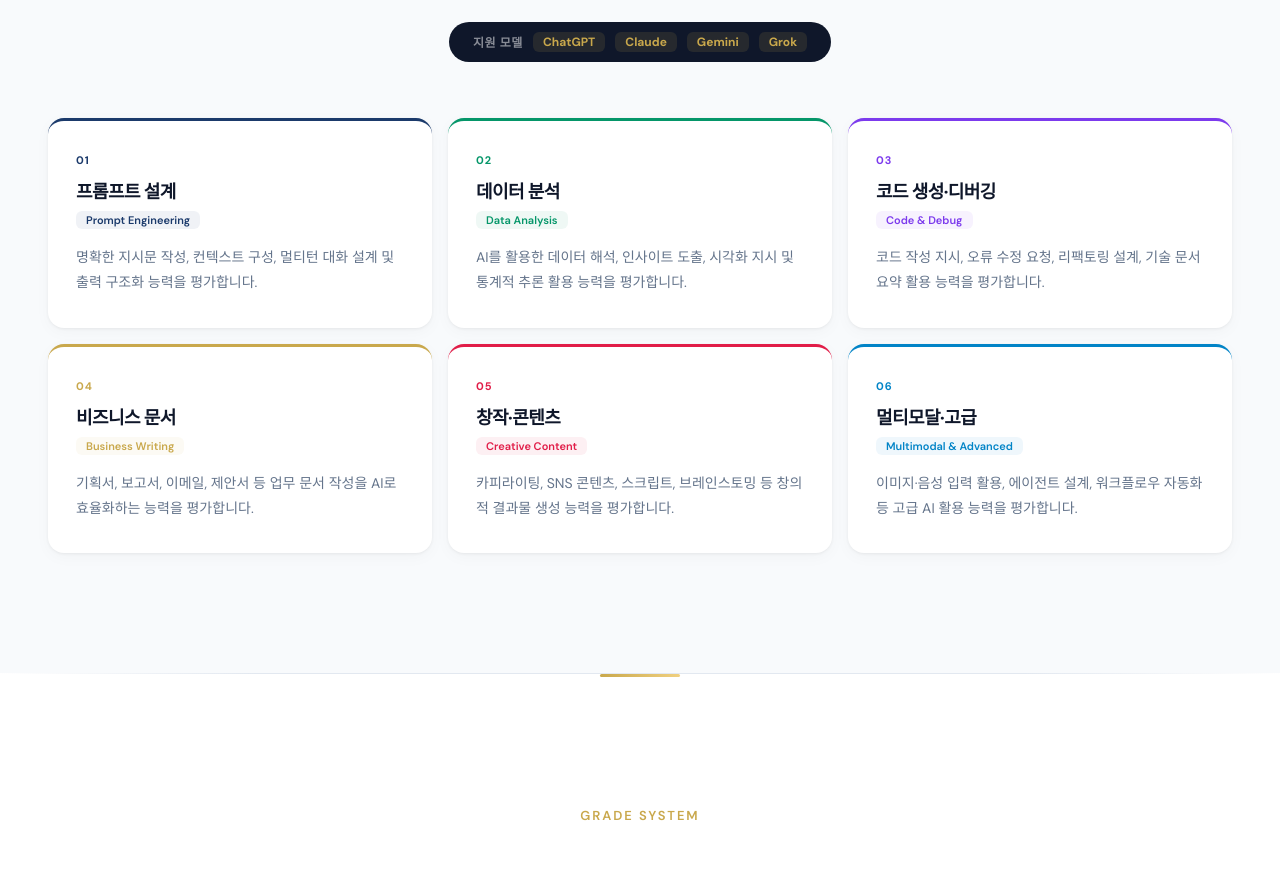
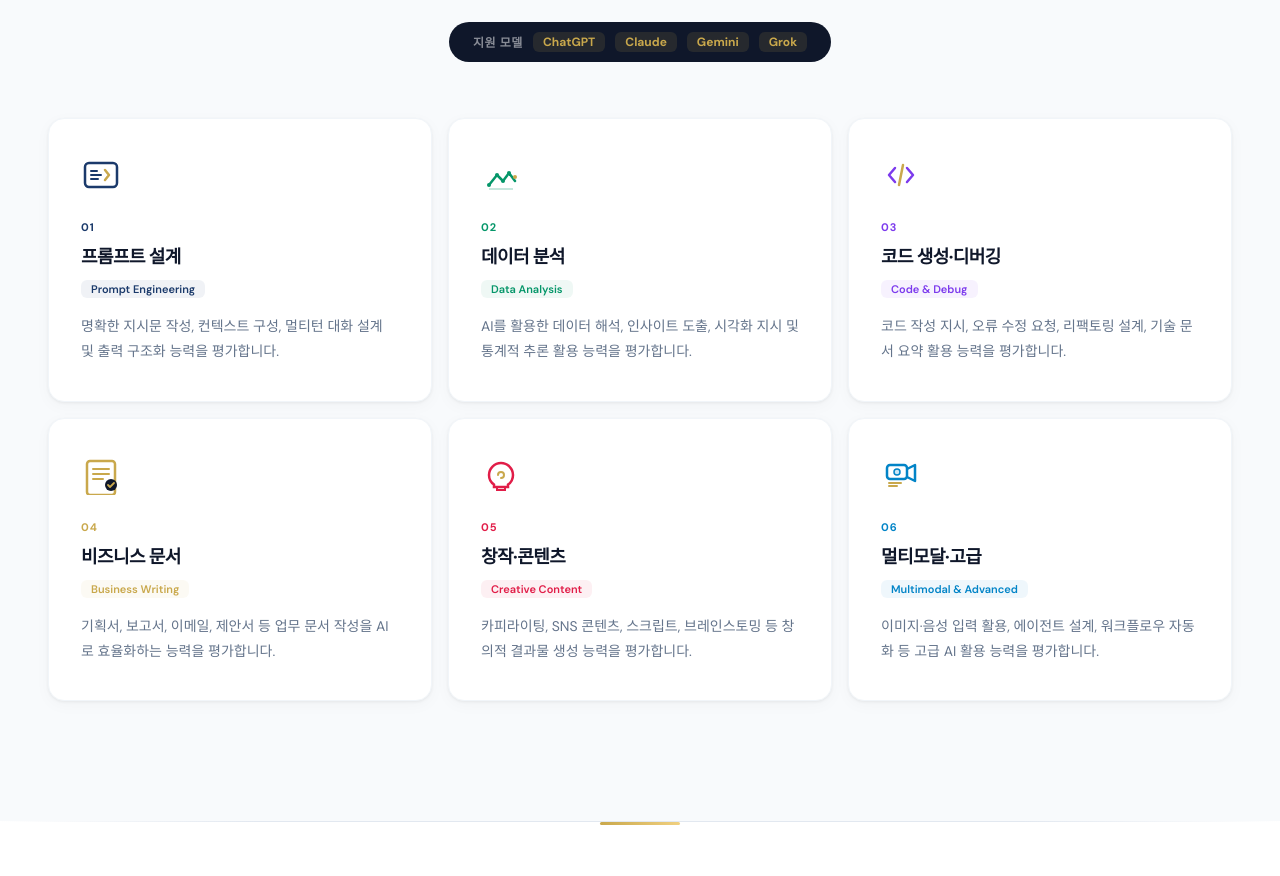
Before and after one commit to seojoonkim/tapex, a Next.js app: page / in a window 1280 px wide. Shown: the part 3869-4745 px from the top of the page. Built offline with nearby package versions, Linux system fonts and the light colour scheme.

Commit message:
feat: SVG icons for exam categories, remove border-top lines

```diff
--- a/src/app/page.tsx
+++ b/src/app/page.tsx
@@ -1,6 +1,6 @@
 'use client';
 
-import { useState, useEffect, useRef, useCallback } from 'react';
+import React, { useState, useEffect, useRef, useCallback } from 'react';
 
 /* ─── Fade-in hook ─── */
 function useFadeIn(delay = 0) {
@@ -717,6 +717,58 @@
 }
 
 /* ─── Exam Categories ─── */
+/* ─── Category SVG Icons ─── */
+const CategoryIcons: Record<string, React.ReactElement> = {
+  '01': (
+    <svg width="40" height="40" viewBox="0 0 40 40" fill="none">
+      <rect x="4" y="8" width="32" height="24" rx="4" stroke="#1B3A6B" strokeWidth="2.5"/>
+      <path d="M10 16h6M10 20h10M10 24h7" stroke="#1B3A6B" strokeWidth="2" strokeLinecap="round"/>
+      <path d="M24 15l4 5-4 5" stroke="#C9A84C" strokeWidth="2.5" strokeLinecap="round" strokeLinejoin="round"/>
+    </svg>
+  ),
+  '02': (
+    <svg width="40" height="40" viewBox="0 0 40 40" fill="none">
+      <path d="M8 30L16 20l6 6 6-8 6 8" stroke="#059669" strokeWidth="2.5" strokeLinecap="round" strokeLinejoin="round"/>
+      <circle cx="8" cy="30" r="2" fill="#059669"/>
+      <circle cx="16" cy="20" r="2" fill="#059669"/>
+      <circle cx="22" cy="26" r="2" fill="#059669"/>
+      <circle cx="28" cy="18" r="2" fill="#059669"/>
+      <circle cx="34" cy="22" r="2" fill="#C9A84C"/>
+      <path d="M8 34h24" stroke="#059669" strokeWidth="1.5" strokeOpacity="0.3"/>
+    </svg>
+  ),
+  '03': (
+    <svg width="40" height="40" viewBox="0 0 40 40" fill="none">
+      <path d="M14 13l-6 7 6 7" stroke="#7C3AED" strokeWidth="2.5" strokeLinecap="round" strokeLinejoin="round"/>
+      <path d="M26 13l6 7-6 7" stroke="#7C3AED" strokeWidth="2.5" strokeLinecap="round" strokeLinejoin="round"/>
+      <path d="M22 10l-4 20" stroke="#C9A84C" strokeWidth="2.5" strokeLinecap="round"/>
+    </svg>
+  ),
+  '04': (
+    <svg width="40" height="40" viewBox="0 0 40 40" fill="none">
+      <rect x="6" y="6" width="28" height="34" rx="3" stroke="#C9A84C" strokeWidth="2.5"/>
+      <path d="M12 14h16M12 19h16M12 24h10" stroke="#C9A84C" strokeWidth="2" strokeLinecap="round"/>
+      <circle cx="30" cy="30" r="6" fill="#0F172A"/>
+      <path d="M27 30l2 2 4-4" stroke="#C9A84C" strokeWidth="1.8" strokeLinecap="round" strokeLinejoin="round"/>
+    </svg>
+  ),
+  '05': (
+    <svg width="40" height="40" viewBox="0 0 40 40" fill="none">
+      <path d="M20 8c-6.6 0-12 5.4-12 12 0 4 2 7.5 5 9.6V32h14v-2.4c3-2.1 5-5.6 5-9.6 0-6.6-5.4-12-12-12z" stroke="#E11D48" strokeWidth="2.5"/>
+      <path d="M16 32v3h8v-3" stroke="#E11D48" strokeWidth="2"/>
+      <path d="M17 20c0-1.7 1.3-3 3-3s3 1.3 3 3-1.3 3-3 3" stroke="#C9A84C" strokeWidth="2" strokeLinecap="round"/>
+    </svg>
+  ),
+  '06': (
+    <svg width="40" height="40" viewBox="0 0 40 40" fill="none">
+      <rect x="6" y="10" width="20" height="14" rx="3" stroke="#0284C7" strokeWidth="2.5"/>
+      <path d="M26 14l8-4v16l-8-4" stroke="#0284C7" strokeWidth="2.5" strokeLinejoin="round"/>
+      <circle cx="16" cy="17" r="3" fill="#0284C7" fillOpacity="0.2" stroke="#0284C7" strokeWidth="1.5"/>
+      <path d="M8 28h12M8 31h8" stroke="#C9A84C" strokeWidth="2" strokeLinecap="round"/>
+    </svg>
+  ),
+};
+
 function ExamCategorySection() {
   const isMobile = useIsMobile();
   const categories = [
@@ -800,16 +852,18 @@
           {categories.map((c, i) => (
             <div key={i} style={{
               background: '#fff', borderRadius: 16,
-              padding: isMobile ? '24px 20px' : '32px 28px',
+              padding: isMobile ? '28px 24px' : '36px 32px',
               boxShadow: '0 1px 3px rgba(0,0,0,0.06), 0 4px 16px rgba(0,0,0,0.03)',
-              borderTop: `3px solid ${c.color}`,
+              border: '1px solid #F1F5F9',
               transition: 'transform 0.2s, box-shadow 0.2s',
             }}
               onMouseEnter={e => { e.currentTarget.style.transform = 'translateY(-4px)'; e.currentTarget.style.boxShadow = '0 8px 32px rgba(0,0,0,0.08)'; }}
               onMouseLeave={e => { e.currentTarget.style.transform = 'translateY(0)'; e.currentTarget.style.boxShadow = '0 1px 3px rgba(0,0,0,0.06), 0 4px 16px rgba(0,0,0,0.03)'; }}
             >
-              <div style={{ fontSize: 11, fontWeight: 700, color: c.color, letterSpacing: '0.1em', marginBottom: 10 }}>{c.code}</div>
-              <div style={{ fontWeight: 800, fontSize: 18, color: '#0F172A', marginBottom: 4, letterSpacing: '-0.03em', fontFamily: FONT }}>{c.name}</div>
+              {/* SVG Icon */}
+              <div style={{ marginBottom: 20 }}>{CategoryIcons[c.code]}</div>
+              <div style={{ fontSize: 11, fontWeight: 700, color: c.color, letterSpacing: '0.1em', marginBottom: 8 }}>{c.code}</div>
+              <div style={{ fontWeight: 800, fontSize: 18, color: '#0F172A', marginBottom: 8, letterSpacing: '-0.03em', fontFamily: FONT }}>{c.name}</div>
               <div style={{
                 display: 'inline-block',
                 background: `${c.color}10`, color: c.color,
```
